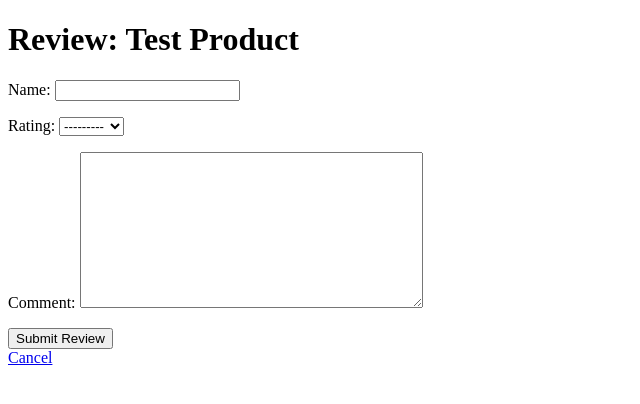
After one commit to akshat-tahalani/django-tutorial, a Django app: a page that uses playground/templates/products/add_review.html in a window 1280 px wide. The commit adds this page. Shown: the top 404 px of the page, without its empty margins (0-640 px from the left). Run offline with Django 5.2, Linux system fonts and the light colour scheme; data comes from the database, SQL or seed files in the repository; both versions use the stored data as it was after the commit.

Commit message:
added review form for products

```diff
--- a/playground/admin.py
+++ b/playground/admin.py
@@ -1,9 +1,10 @@
 from django.contrib import admin
 
-from .models import Product, Category ,Tag
+from .models import Product, Category ,Tag , Review
 
 admin.site.register(Product)
 
 # Register your models here.
 admin.site.register(Category)
 admin.site.register(Tag)
+admin.site.register(Review)
--- a/playground/forms.py
+++ b/playground/forms.py
@@ -1,4 +1,5 @@
 from django import forms
+from .models import Review
 
 class ContactForm(forms.Form):
     name = forms.CharField(max_length = 100)
@@ -10,4 +11,18 @@ class ContactForm(forms.Form):
     def clean_name(self):
         name = self.cleaned_data.get('name')
         if len(name) < 3 :
-            raise forms
+            raise forms.ValidationError("naam 3 badha de")
+        return name
+
+    def clean_message(self):
+        message  = self.cleaned_data.get('message')
+        if 'spam' in message.lower():
+            raise forms.ValidationError("spam detect")
+        return message
+
+
+
+class ReviewForm(forms.ModelForm):
+    class Meta:
+        model = Review
+        fields = ['name', 'rating', 'comment']
--- a/playground/models.py
+++ b/playground/models.py
@@ -54,3 +54,13 @@ class Product(models.Model):
 
     # we use migrartions in django to make relations to the dtatabse
     #django doesnt even touch databas3e until you use migration
+
+class Review(models.Model):
+    product = models.ForeignKey(Product ,on_delete=models.CASCADE ,related_name = 'reviews')
+    name = models.CharField(max_length=100)
+    rating  = models.IntegerField(choices = [(1,'1 Star'), (2, ' 2 Stars') , (3 , '3 Stars') , (4 , '4 Stars') , (5 , '5 Stars')])
+    comment  = models.TextField()
+    created_at = models.DateTimeField(auto_now_add = True)
+
+    def __str__(self):
+        return f"{self.name} - {self.rating} staers"
--- /dev/null
+++ b/playground/templates/products/add_review.html
@@ -0,0 +1,12 @@
+<!DOCTYPE html>
+<html>
+<body>
+    <h1>Review: {{ product.title }}</h1>
+    <form method="POST">
+        {% csrf_token %}
+        {{ form.as_p }}
+        <button type="submit">Submit Review</button>
+    </form>
+    <a href="{% url 'product_detail_slug' product.slug %}">Cancel</a>
+</body>
+</html>
--- a/playground/urls.py
+++ b/playground/urls.py
@@ -8,7 +8,8 @@ urlpatterns =[
     path('products/<int:id>/', views.product_detail ,name = 'product_detail'),
     path('products/slug/<slug:slug>/', views.product_detail_slug, name='product_detail_slug'),
     path('products/id/<int:id>', views.product_detail_id_redirect ,name = 'product_id_redirect'),
-    path('contact/' , views.contact_view ,name = 'contact')
+    path('contact/' , views.contact_view ,name = 'contact'),
+    path('products/<slug:slug>/review/', views.add_review, name='add_review'),
 ]
 
 # make sure to always end path routes with
--- a/playground/views.py
+++ b/playground/views.py
@@ -1,8 +1,8 @@
 from django.shortcuts import render , get_object_or_404
 from django.http import HttpResponse
-from .models import Product
+from .models import Product , Review
 from django.shortcuts import redirect
-from .forms import ContactForm
+from .forms import ContactForm , ReviewForm
 
 
 def product_detail_id_redirect(request , id):
@@ -99,3 +99,21 @@ def contact_view(request):
         return render(request, 'contact_success.html')
 
     return render(request, 'contact.html', {'form': form})
+
+def add_review(request, slug):
+    product = get_object_or_404(Product, slug=slug)
+
+    if request.method == 'POST':
+        form = ReviewForm(request.POST)
+        if form.is_valid():
+            review = form.save(commit=False)
+            review.product = product
+            review.save()
+            return redirect('product_detail_slug', slug=slug)
+    else:
+        form = ReviewForm()
+
+    return render(request, 'products/add_review.html', {
+        'form': form,
+        'product': product
+    })
```
Also changed, not shown: playground/templates/products/detail.html (+14 -0 lines), db.sqlite3, playground/migrations/0008_review.py (added).
